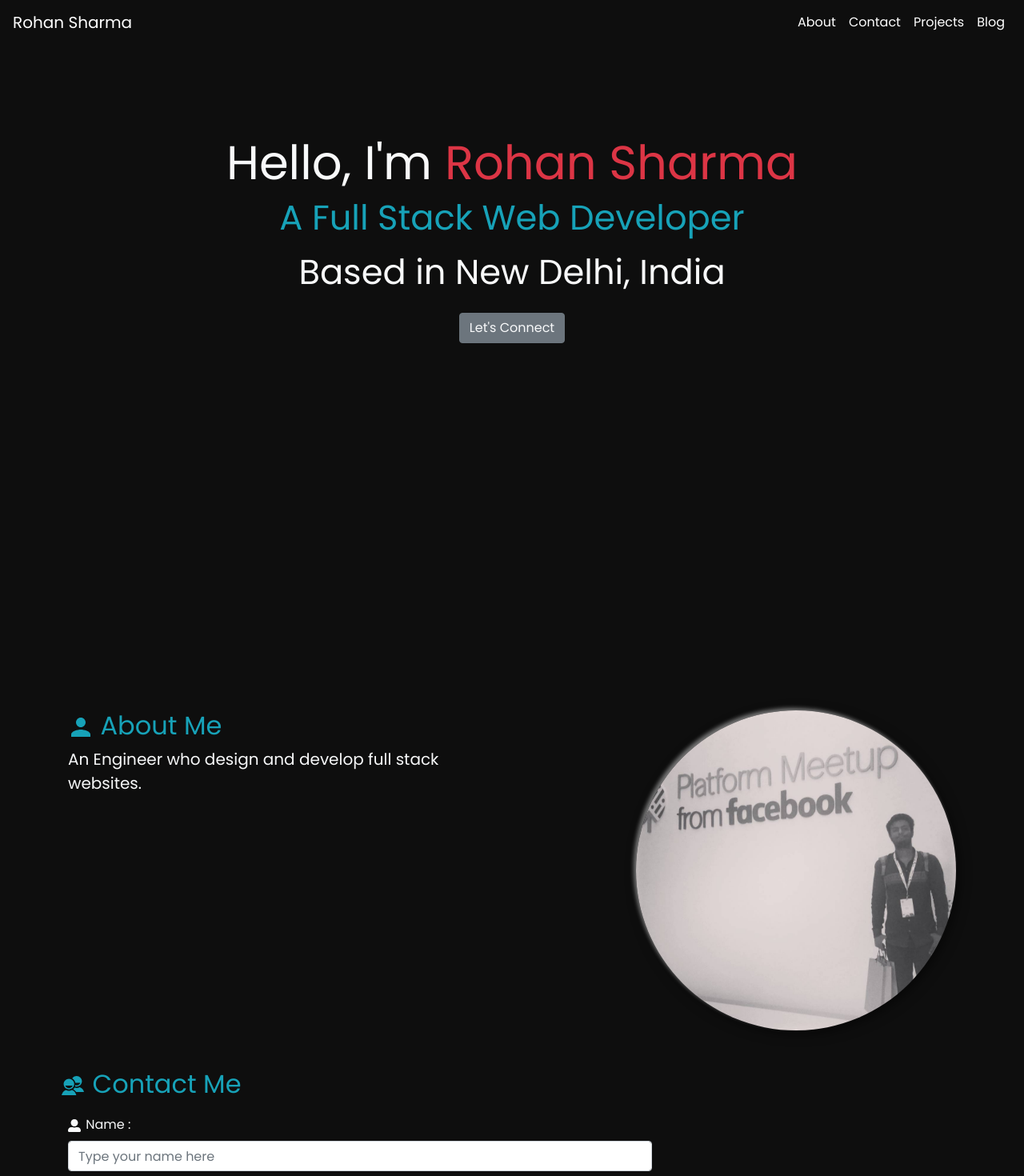
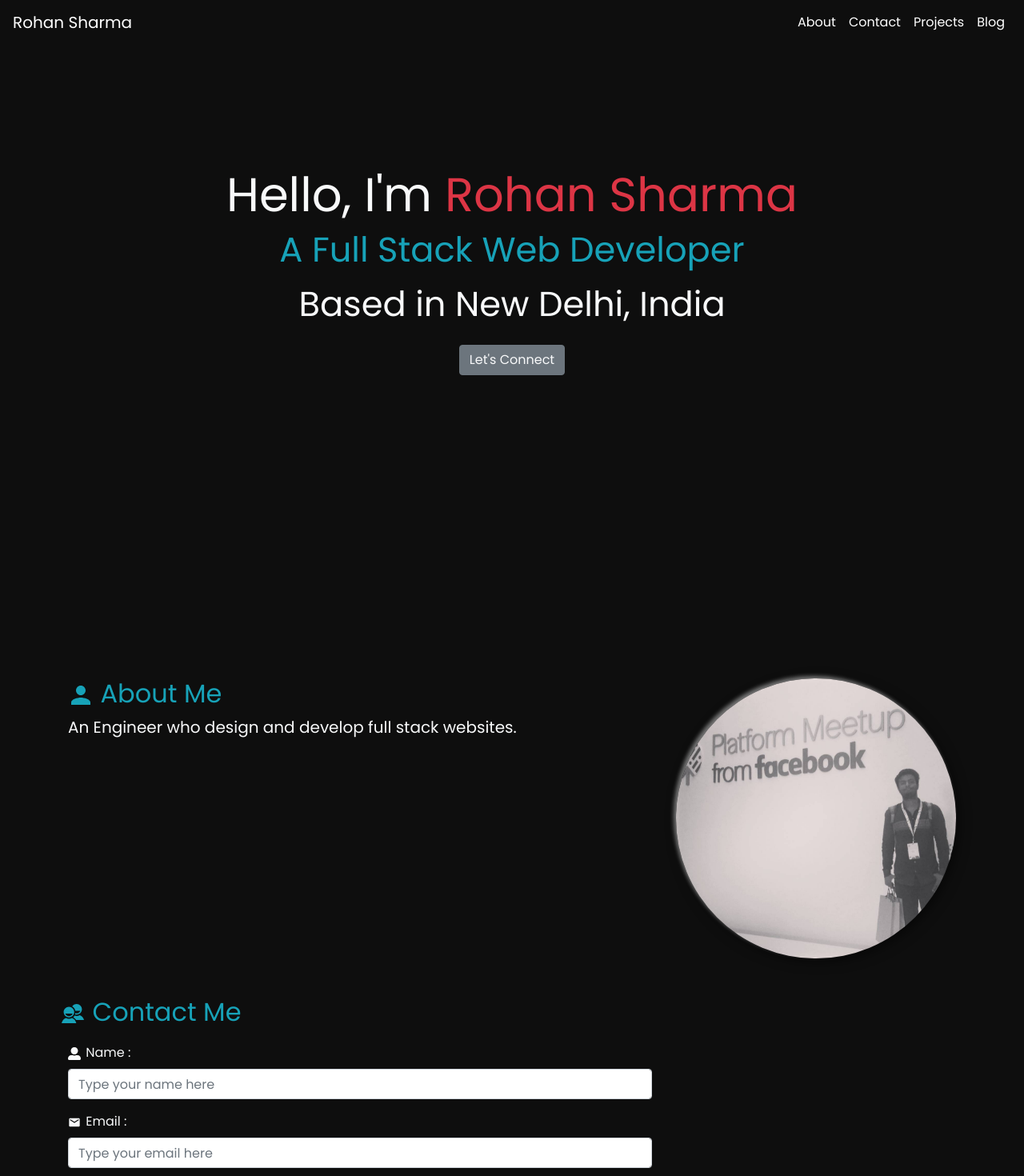
Before and after one commit to RhnSharma/React_test, a React (Create React App) app in the folder client/: page / in a window 1280 px wide. Shown: the top 1470 px of the page at 80% size. Built offline with nearby package versions, Linux system fonts and the light colour scheme.

Commit message:
Made some changes

```diff
--- a/client/src/App.css
+++ b/client/src/App.css
@@ -10,6 +10,8 @@ html {
 }
 .home {
   background-color: transparent !important;
+  height: 90vh;
+  margin-top: 5vh;
 }
 .App {
   background-color: #0e0e0e;
--- a/client/src/components/AboutPage.js
+++ b/client/src/components/AboutPage.js
@@ -8,12 +8,12 @@ const AboutPage = (props) => {
   return (
     <Container className='mb-5' id='about'>
       <Row>
-        <Col md="6">
+        <Col md="8">
         <h1 className='display-4 text-info' style={{'fontSize':'2rem'}}> <IoMdPerson /> About Me</h1>
         <p className='lead'>An Engineer who design and develop full stack websites.</p>
         </Col>
-        <Col xs="6">
-          <img src={profile} className='profile-image img-fluid rounded-circle float-right' alt='profile'></img>
+        <Col md="4">
+          <img src={profile} className='profile-image img-md img-fluid rounded-circle' alt='profile'></img>
         </Col>
       </Row>
     </Container>
--- a/client/src/components/HomePage.js
+++ b/client/src/components/HomePage.js
@@ -4,7 +4,7 @@ import './../App.css';
 
 const HomePage = (props) => {
   return (
-      <Jumbotron  className='text-center home' style={{'height':'100vh'}}>
+      <Jumbotron  className='text-center home'>
         <h1 className="display-3 mt-5" style={{'fontSize':'3.7rem'}}>Hello, I'm <span className='text-danger'>Rohan Sharma</span></h1>
         <p className="display-4 text-info" style={{'fontSize':'2.7rem'}}>A Full Stack Web Developer</p>
         <p className="display-4 mb-4" style={{'fontSize':'2.7rem'}}>Based in New Delhi, India</p>
--- a/client/src/components/Navbar.js
+++ b/client/src/components/Navbar.js
@@ -19,7 +19,7 @@ const TopNav = (props) => {
   return (
     <div>
       <Navbar className='navbar-dark' style={{'backgroundColor':'#0e0e0e'}} expand="md">
-  <NavbarBrand className='brandName'><Link id='brandName' to='/'>Rohan Sharma</Link></NavbarBrand>
+  <Link className='navbar-brand' id='brandName' to='/'>Rohan Sharma</Link>
         <NavbarToggler onClick={toggle} />
         <Collapse isOpen={isOpen} navbar>
           <Nav className="ml-auto" navbar>
@@ -33,7 +33,7 @@ const TopNav = (props) => {
               <NavLink href="/#projects" className='navlink'>Projects</NavLink>
             </NavItem>
             <NavItem>
-              <NavLink className='navlink'><Link id='bloglink' to='/blogs'>Blog</Link></NavLink>
+              <Link className='nav-link' id='bloglink' to='/blogs'>Blog</Link>
             </NavItem>
           </Nav>
         </Collapse>
```
